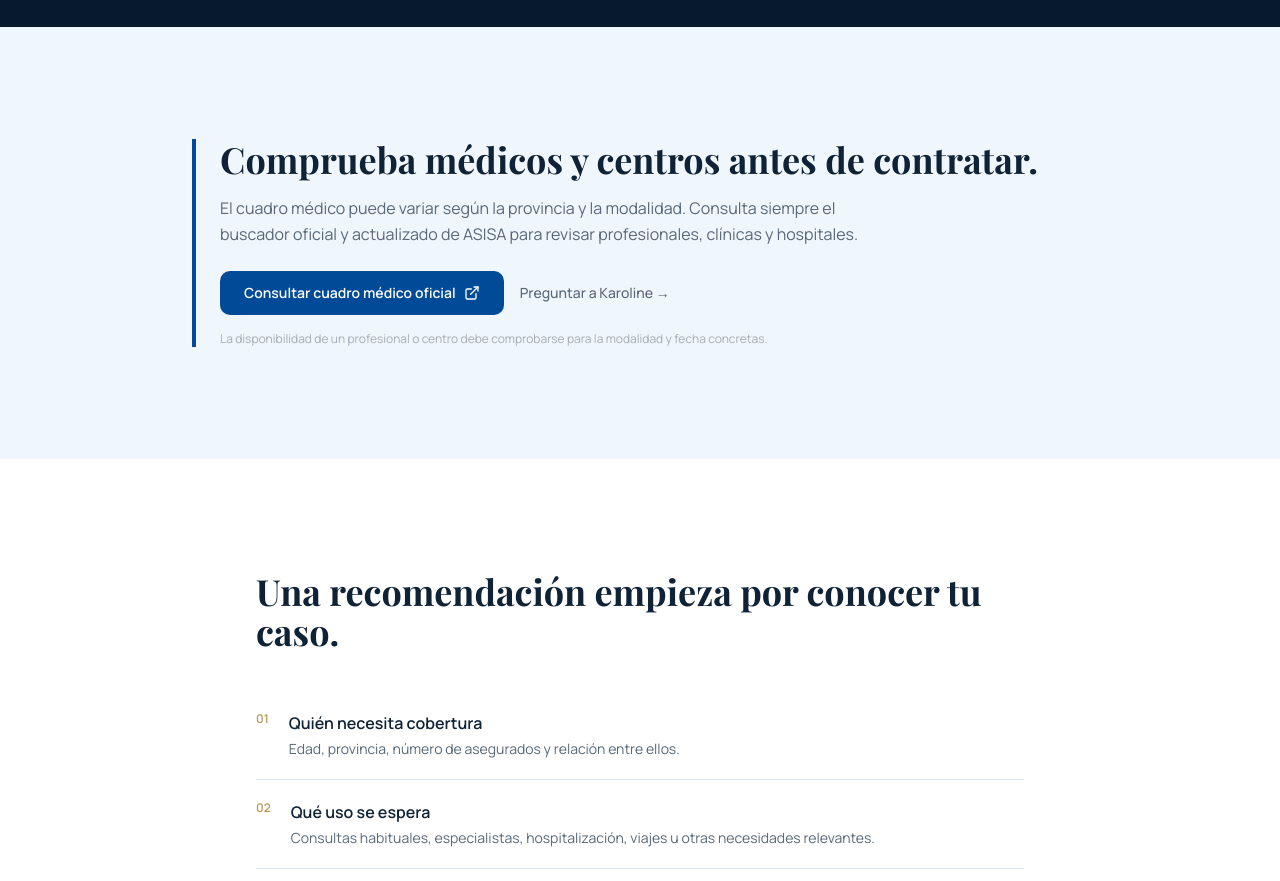
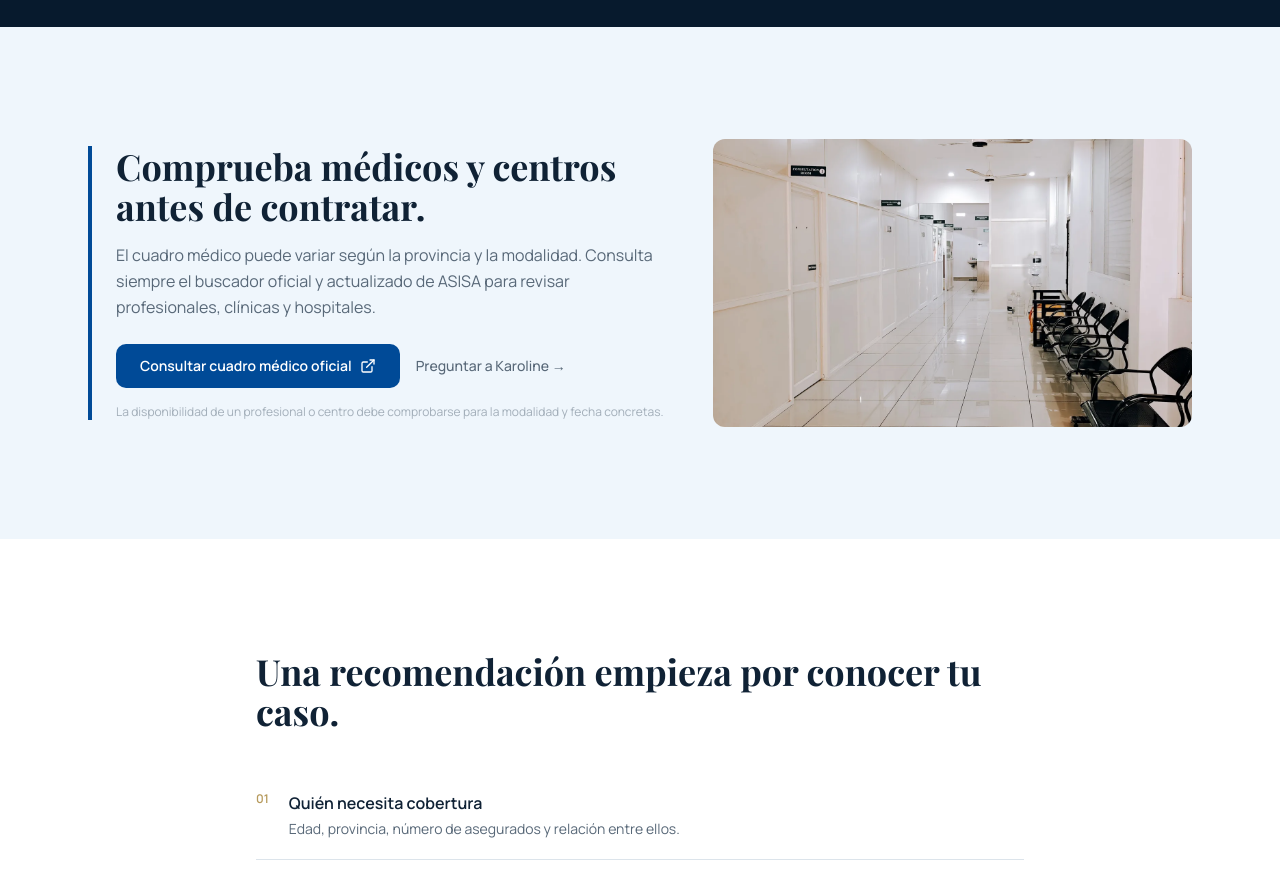
Before and after one commit to karolinemorag/grupomoraseguros, a Next.js app: page /seguros/salud in a window 1280 px wide. Shown: the part 3460-4341 px from the top of the page. Built offline with nearby package versions, Linux system fonts and the light colour scheme; no server answers.

Commit message:
style: integrate images into health section

```diff
--- a/src/app/seguros/salud/page.tsx
+++ b/src/app/seguros/salud/page.tsx
@@ -1,9 +1,11 @@
 import type { Metadata } from "next";
 import { siteConfig } from "@/lib/site-config";
 import Link from "next/link";
+import Image from "next/image";
 import { ArrowRight, ExternalLink } from "lucide-react";
 import { healthNeeds, comparisonItems, faqItems, buildContactUrl } from "@/components/insurance/health/health-content";
 import SectionBand from "@/components/layout/SectionBand";
+import { siteImages } from "@/lib/image-library";
 
 export const metadata: Metadata = {
   title: "Seguro de salud: qué conviene comparar",
@@ -113,10 +115,11 @@ export default function SaludPage() {
       {/* Copago y carencia — navy */}
       <HealthConcepts />
 
-      {/* Cuadro médico — blue-soft con borde lateral asisa-blue */}
+      {/* Cuadro médico — blue-soft con imagen y borde lateral asisa-blue */}
       <section className="bg-[#EFF6FC] py-20 sm:py-28">
         <div className="container-section">
-          <div className="mx-auto max-w-4xl">
+          <div className="flex flex-col items-center gap-10 md:flex-row">
+            <div className="w-full md:w-[55%]">
               <div className="relative border-l-4 border-asisa-blue pl-6">
                 <h2 className="font-playfair text-3xl font-bold text-text-primary sm:text-4xl">Comprueba médicos y centros antes de contratar.</h2>
                 <p className="mt-4 text-text-secondary leading-relaxed max-w-2xl">
@@ -139,6 +142,19 @@ export default function SaludPage() {
                 <p className="mt-4 text-xs text-text-secondary/50">
                   La disponibilidad de un profesional o centro debe comprobarse para la modalidad y fecha concretas.
                 </p>
+              </div>
+            </div>
+            <div className="w-full md:w-[45%]">
+              <div className="relative h-64 overflow-hidden rounded-xl md:h-72">
+                <Image
+                  src={siteImages.healthCorridor.src}
+                  alt={siteImages.healthCorridor.alt}
+                  fill
+                  sizes="(max-width: 768px) 100vw, 45vw"
+                  className="object-cover"
+                  style={{ objectPosition: siteImages.healthCorridor.objectPosition }}
+                />
+              </div>
             </div>
           </div>
         </div>
```
Lines whose indentation alone changed are shown as unchanged.
